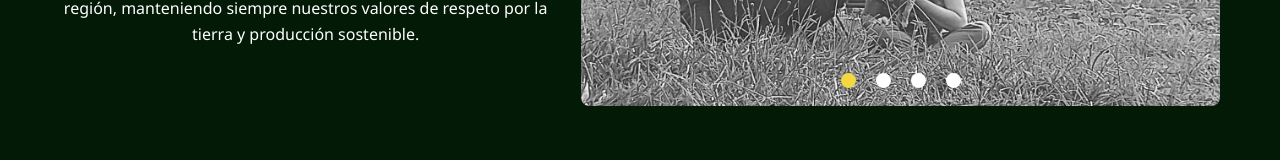
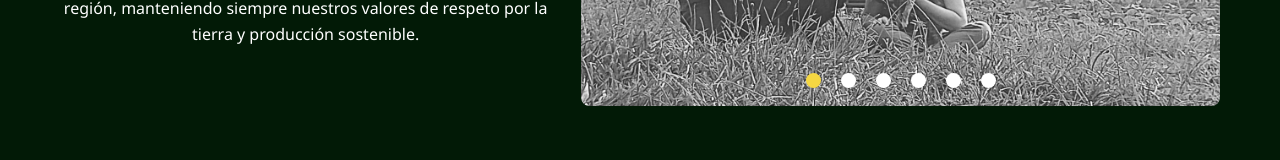
Before and after one commit to kilofafeure/HLC, an Angular app: page /sobre-nosotros in a window 1280 px wide. Shown: the part 621-781 px from the top of the page. Built offline with nearby package versions, Linux system fonts and the light colour scheme.

Commit message:
fotos cachu

```diff
--- a/src/app/pages/sobre-nosotros/sobre-nosotros.component.ts
+++ b/src/app/pages/sobre-nosotros/sobre-nosotros.component.ts
@@ -15,6 +15,8 @@ export class SobreNosotrosComponent {
     { headline: "", src: "../../../assets/carousel/sobre-nosotros/sobre-nosotros-1.jpeg" },
     { headline: "", src: "../../../assets/carousel/sobre-nosotros/sobre-nosotros-2.jpeg" },
     { headline: "", src: "../../../assets/carousel/sobre-nosotros/sobre-nosotros-3.jpeg" },
-    { headline: "", src: "../../../assets/carousel/sobre-nosotros/sobre-nosotros-4.jpeg" }
+    { headline: "", src: "../../../assets/carousel/sobre-nosotros/sobre-nosotros-4.jpeg" },
+    { headline: "", src: "../../../assets/carousel/sobre-nosotros/sobre-nosotros-5.jpeg" },
+    { headline: "", src: "../../../assets/carousel/sobre-nosotros/sobre-nosotros-6.jpeg" }
   ];
 }
```
Also changed, not shown: src/assets/carousel/sobre-nosotros/sobre-nosotros-5.jpeg (added), src/assets/carousel/sobre-nosotros/sobre-nosotros-6.jpeg (added).
